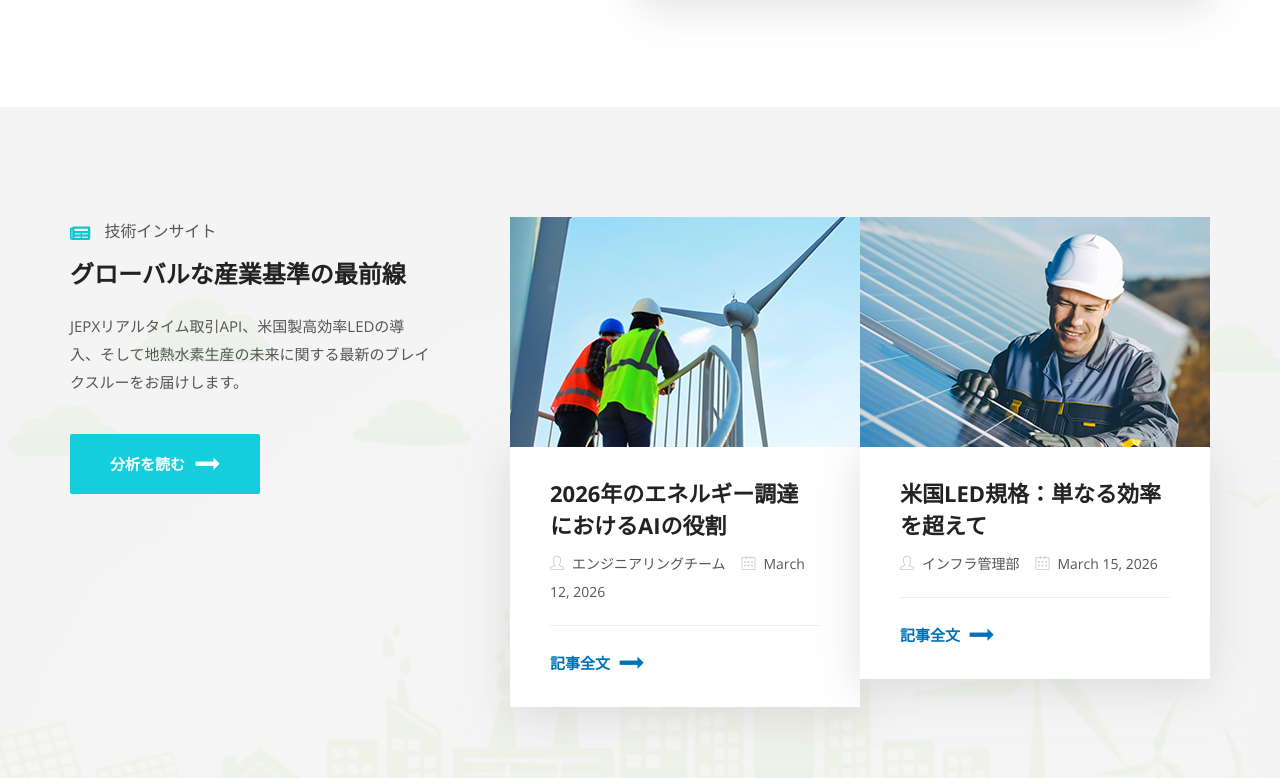
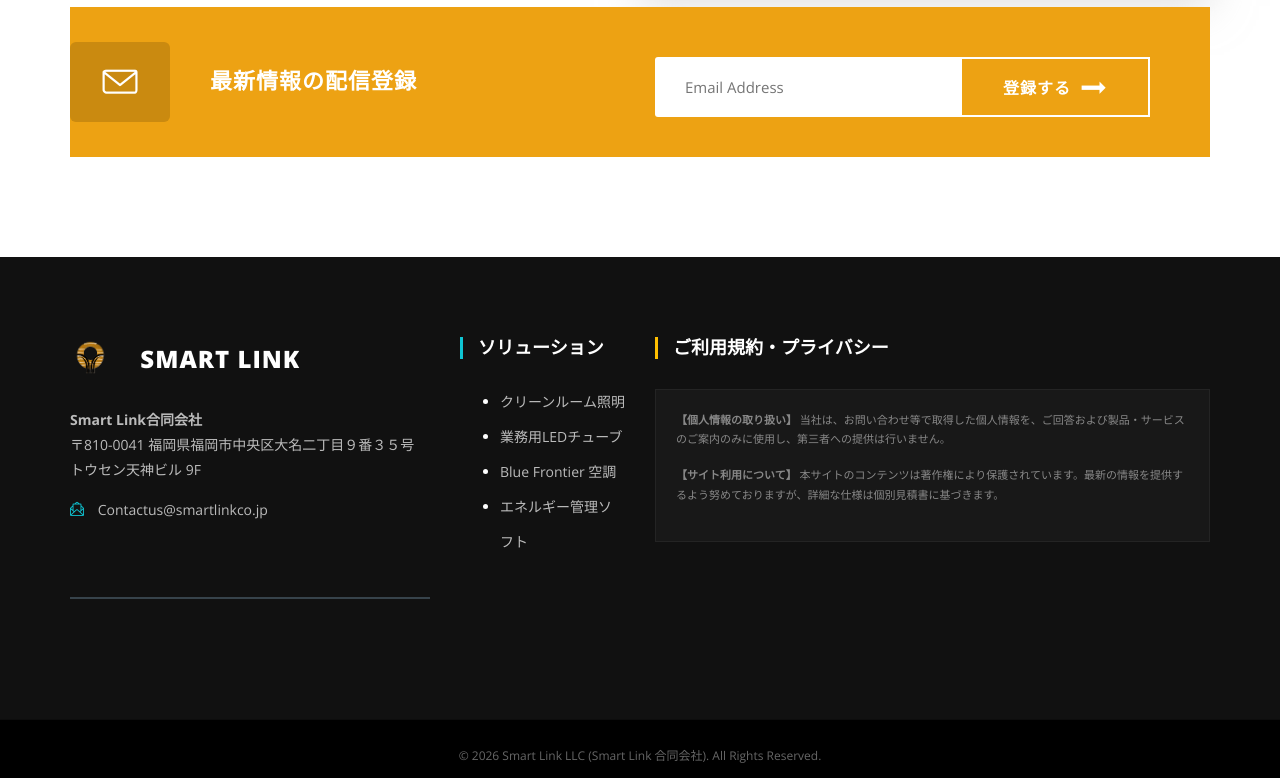
Before and after one commit to SM-TA/Smart-Link-Website, a plain HTML site: page index.html in a window 1280 px wide. Shown: the part 6542-7320 px from the top of the page. Drawn offline with nearby package versions, Linux system fonts and the light colour scheme.

Commit message:
hiding the blog

```diff
--- a/index.html
+++ b/index.html
@@ -1054,99 +1054,12 @@
 	<!-- End of testimonial section
 	============================================= -->
 
-	<!-- Start of Blog section
-	============================================= -->
+	<!-- Start of Blog section (Hidden until content is ready)
+	=============================================
 	<section id="blog" class="blog-section relative-position" data-background="assets/img/background/ft-bg.jpg">
-		<div class="background_overlay"></div>
-		<div class="container">
-			<div class="row">
-				<div class="col-lg-4 col-md-12">
-					<div class="blog-left-content">
-						<div class="section-title-left">
-							<span class="title-tag text-uppercase"><i class="fas fa-newspaper"
-									style="margin-right: 10px; color: #0fc5d3; font-size: 18px; vertical-align: middle;"></i>
-								<span class="ja">技術インサイト</span><span class="en">Energy Insights</span>
-							</span>
-							<h2 style="font-size: 24px; font-weight: bold;">
-								<span class="ja">グローバルな産業基準の最前線</span>
-								<span class="en">Advancing Global Industrial Standards</span>
-							</h2>
-						</div>
-						<div class="blog-text-details">
-							<p>
-								<span class="ja">JEPXリアルタイム取引API、米国製高効率LEDの導入、そして地熱水素生産の未来に関する最新のブレイクスルーをお届けします。</span>
-								<span class="en">Stay updated on the latest breakthroughs in JEPX real-time trading
-									APIs, high-efficiency U.S. LED deployment, and the future of energy
-									production.</span>
-							</p>
-							<div class="b-read-more-btn text-center text-uppercase">
-								<a href="blog.html">
-									<span class="ja">分析を読む</span><span class="en">Read Analysis</span>
-									<i class="flaticon-next"></i>
-								</a>
-							</div>
-						</div>
-					</div>
-				</div>
-				<div class="col-lg-8 col-md-12">
-					<div class="blog-post-content clearfix">
-						<div class="blog-post-item">
-							<div class="blog-post-pic">
-								<img src="assets/img/blog/bp2.jpg" alt="">
-								<a class="blog-linker" href="#"></a>
-							</div>
-							<div class="blog-post-text">
-								<h3>
-									<a href="#">
-										<span class="ja">2026年のエネルギー調達におけるAIの役割</span>
-										<span class="en">The Role of AI in 2026 Energy Procurement</span>
-									</a>
-								</h3>
-								<div class="blog-meta">
-									<a href="#"><i class="icon-user"></i><span class="ja">エンジニアリングチーム</span><span
-											class="en">Engineering Team</span></a>
-									<a href="#"><i class="icon-calendar"></i>March 12, 2026</a>
-								</div>
-								<div class="blog-more text-uppercase">
-									<a href="#">
-										<span class="ja">記事全文</span><span class="en">full story</span>
-										<i class="flaticon-next"></i>
-									</a>
-								</div>
-							</div>
-						</div>
-						<div class="blog-post-item">
-							<div class="blog-post-pic">
-								<img src="assets/img/blog/bp1.jpg" alt="">
-								<a class="blog-linker" href="#"></a>
-							</div>
-							<div class="blog-post-text">
-								<h3>
-									<a href="#">
-										<span class="ja">米国LED規格：単なる効率を超えて</span>
-										<span class="en">U.S. LED Standards: Beyond Simple Efficiency</span>
-									</a>
-								</h3>
-								<div class="blog-meta">
-									<a href="#"><i class="icon-user"></i><span class="ja">インフラ管理部</span><span
-											class="en">Infrastructure Admin</span></a>
-									<a href="#"><i class="icon-calendar"></i>March 15, 2026</a>
-								</div>
-								<div class="blog-more text-uppercase">
-									<a href="#">
-										<span class="ja">記事全文</span><span class="en">full story</span>
-										<i class="flaticon-next"></i>
-									</a>
-								</div>
-							</div>
-						</div>
-					</div>
-				</div>
-			</div>
-		</div>
+		... (content hidden) ...
 	</section>
-	<!-- End of Blog section
-	============================================= -->
+	End of Blog section -->
 
 	<div class="newslatter-section">
 		<div class="container">
```
